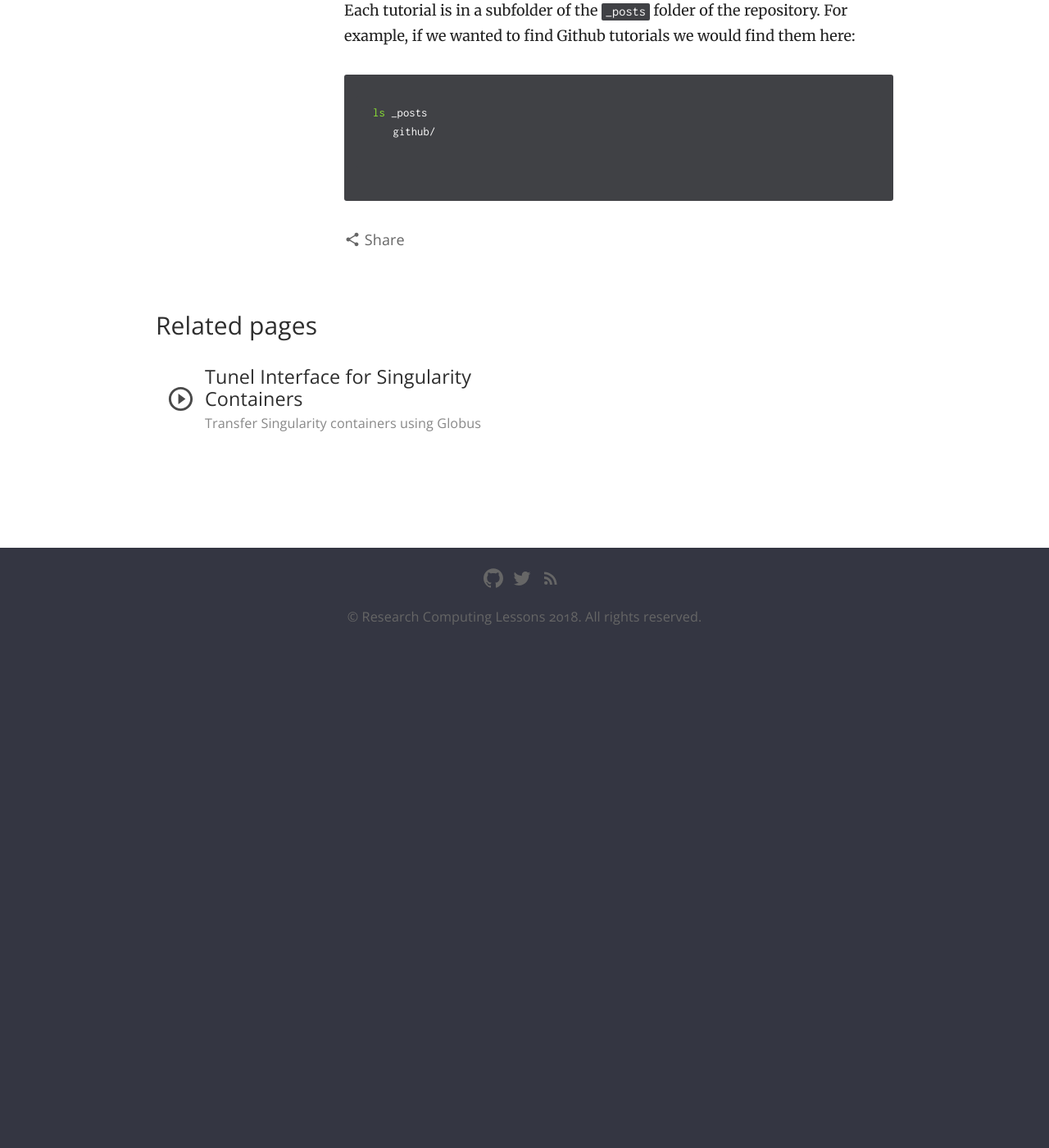
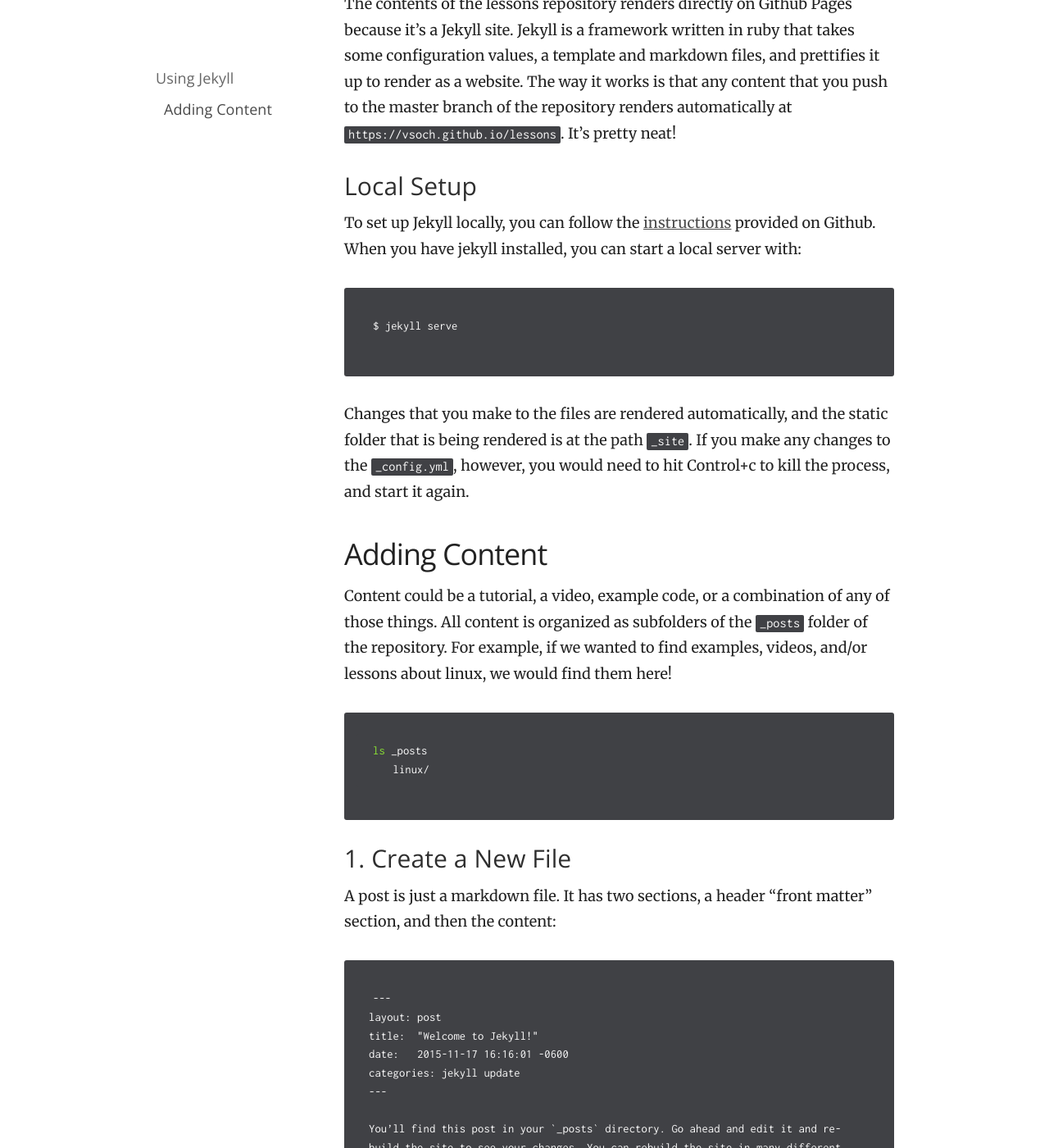
Before and after one commit to vsoch/lessons, a Jekyll site: the page built from _posts/contribute/2018-04-18-contributing.md, in a window 1280 px wide and 1400 px high, scrolled down 501 px. Shown: the whole window at 82% size. Built offline with Jekyll 4.4.1, drawn with Linux system fonts in a browser that asks for light colours; nearby versions of some CDN libraries; before the commit the page ends 1290 px from its top, so only the background shows below that; some of the changed text lies outside the part shown.

Commit message:
updating contributing page;

````diff
--- a/_config.yml
+++ b/_config.yml
@@ -4,6 +4,11 @@
 title: Research Computing Lessons
 url: "https://vsoch.github.io/lessons"
 baseurl:  /lessons
+
+# References to files on Github
+github_posts:  "https://github.com/vsoch/lessons/blob/master/_posts"
+github_posts_raw: "https://raw.githubusercontent.com/vsoch/lessons/master/_posts"
+
 
 # Values for the jekyll-seo-tag gem (https://github.com/jekyll/jekyll-seo-tag)
 logo: /assets/img/helpme.png
@@ -30,6 +35,7 @@
   - jekyll-seo-tag
   - jekyll-feed
   - jekyll-archives
+  - jekyll-compose
 
 exclude:
   - Gemfile
--- a/_posts/contribute/2018-04-18-contributing.md
+++ b/_posts/contribute/2018-04-18-contributing.md
@@ -15,13 +14,138 @@
  - [Add A Tutorial](#add-a-tutorial) a snippet of knowledge to render on these pages
  - [Ask a question](https://www.github.com/vsoch/lessons/issues), anything on your mind.
 
+## Using Jekyll
+The contents of the lessons repository renders directly on Github Pages because
+it's a Jekyll site. Jekyll is a framework written in ruby that takes some configuration
+values, a template and markdown files, and prettifies it up to render as a website.
+The way it works is that any content that you push to the master branch of the repository
+renders automatically at `https://vsoch.github.io/lessons`. It's pretty neat!
 
-# Add a Tutorial
-Each tutorial is in a subfolder of the `_posts` folder of the repository.
-For example, if we wanted to find Github tutorials we would find them here:
+### Local Setup
+To set up Jekyll locally, you can follow the [instructions](https://help.github.com/articles/setting-up-your-github-pages-site-locally-with-jekyll/)
+provided on Github. When you have jekyll installed, you can start a local server with:
+
+```bash
+$ jekyll serve
+```
+
+Changes that you make to the files are rendered automatically, and the static folder
+that is being rendered is at the path `_site`. If you make any changes to the `_config.yml`,
+however, you would need to hit Control+c to kill the process, and start it again.
+
+## Adding Content
+Content could be a tutorial, a video, example code, or a combination of any of those
+things. All content is organized as subfolders of the `_posts` folder of the repository.
+For example, if we wanted to find examples, videos, and/or lessons about linux, we
+would find them here!
 
 ```bash
 ls _posts
-    github/
+    linux/
+```
+
+### 1. Create a New File
+A post is just a markdown file. It has two sections, a header "front matter"
+section, and then the content:
 
 ```
+---
+layout: post
+title:  "Welcome to Jekyll!"
+date:   2015-11-17 16:16:01 -0600
+categories: jekyll update
+---
+
+You’ll find this post in your `_posts` directory. Go ahead and edit it and re-build the site to see your changes. You can rebuild the site in many different ways, but the most common way is to run `bundle exec jekyll serve`, which launches a web server and auto-regenerates your site when a file is updated.
+
+To add new posts, simply add a file in the `_posts` directory that follows the convention `YYYY-MM-DD-name-of-post.md` and includes the necessary front matter.
+```
+
+### 2. Customize Front Matter
+The front matter is the header at the top of the file, and it's important to categorize the
+lesson on the site. Let's take a look at an example for a basic Document to teach
+someone to do something
+
+```
+---
+date: 2018-05-06
+title: Contributing
+description: How to Contribute
+type: Document
+categories:
+  - contribute
+tags: [contribute]
+---
+
+Here is the content!
+```
+
+The "tags" should be one or more tags (single words) that describe what you are writing about. These
+are the groups on the front page, so try to be conservative in choosing a tag, and having preference
+for those that already exist. For example, if I am writing a post about Singularity containers, instead of
+a tag of "singularity" I would ascribe the tag "containers." The reason is because if the user is looking
+for Singularity, he or she can search the site and find the post easily.
+
+You can read more about [posts here](https://jekyllrb.com/docs/posts/) or just copy
+an already existing post (and rename the date and title of the file, and other metadata
+in the font matter.
+
+### 2. Adding Resources
+It's often the case that a post will serve as a portal to direct the user to other
+documentation bases. We've made that easy to do! Just add a resources list to the
+front matter:
+
+```
+resources:
+  - name: Documentation
+    link: https://singularityhub.github.io/interface
+  - name: Globus
+    link: https://globus.org
+  - name: Singularity
+    link: https://singularityware.github.io
+  - name: Github
+    link: https://github.com/singularityhub/interface
+```
+
+This will render into a nice list to go with the post. In fact, entire pages can
+just be sets of resources for your user! Sometimes this is all that is needed.
+
+### 3. Adding Videos
+You can embed a video directly in the post! Just specify that the type is "Video"
+instead of "Document," and add the YouTube Video ID and the site will do it's magic.
+
+```
+type: Video
+video_id: va5eAZ0p0no
+```
+
+### 4. Adding Supplementary Files
+Supplementary Content can come in the way of example scripts, external documentation
+or files (e.g., PDF) or even jupyter notebooks (and generally files that render
+on Github). To add supplementary files, it's just a matter of adding them to the
+repository to live alongside the content, and then linking to it. We have
+a site variable that will make it easy to generate this link. For example, if I add
+this file:
+
+```bash
+ls _posts
+    linux/
+        examples/
+            find-examples.sh
+```
+
+in the template I can generate a path to the file (on Github) with:
+
+```
+{{ site.github_posts }}/linux/examples/find-examples.sh
+```
+
+If I want the user to be able to download the raw file with something like wget,
+I can do:
+
+```
+wget {{ site.github_posts_raw }}/linux/examples/find-examples.sh
+```
+
+The organization is up to you! We will have a nice method to render and show
+other kinds of rendered pages (e.g., notebooks) soon.
````
Also changed, not shown: other parts of _posts/contribute/2018-04-18-contributing.md (+0 -1 lines).
